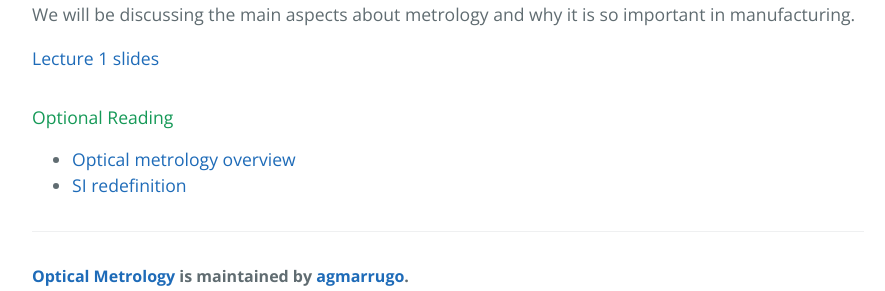
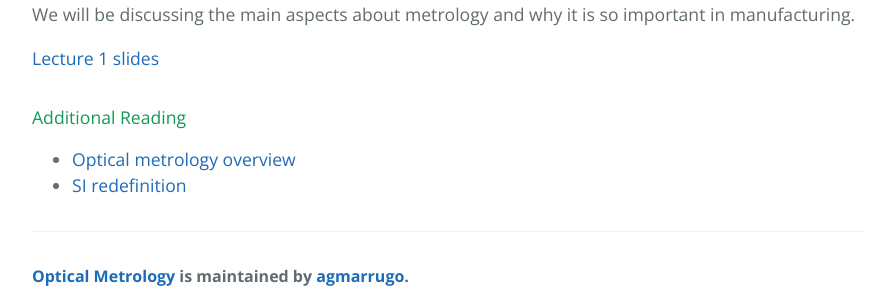
Before and after one commit to opi-lab/optical-metrology-2021, a Jekyll site: the page built from index.md, in a window 1280 px wide. Shown: the part 1607-1898 px from the top of the page, without its empty margins (192-1077 px from the left). Built offline with Jekyll 4.4.1, drawn with Linux system fonts in a browser that asks for light colours.

Commit message:
Update index.md

```diff
--- a/index.md
+++ b/index.md
@@ -60,7 +60,7 @@ We will be discussing the main aspects about metrology and why it is so importan
 
 [Lecture 1 slides]({{site.url}}lectures/Lecture_01.pdf)
 
-#### Optional Reading
+#### Additional Reading
 
 - [Optical metrology overview]({{site.url}}pdfs/01-optical-metrology-overview.pdf)
 - [SI redefinition](https://www.nist.gov/si-redefinition)
```
